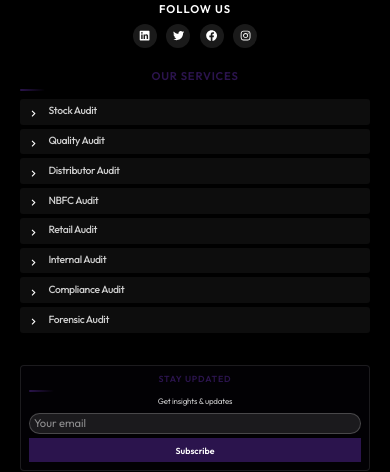
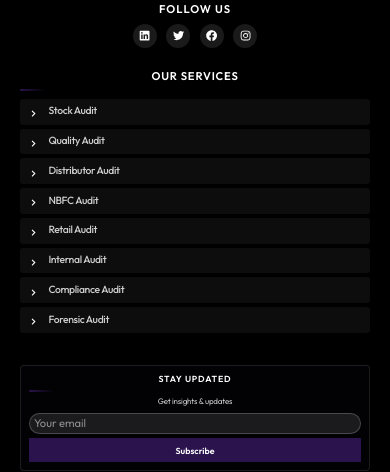
Before and after one commit to octaleadsprivatelimited-cloud/beyondaudit, a React (Create React App) app in the folder frontend/: page /news in a window 390 px wide. Shown: the part 2088-2560 px from the top of the page. Built offline with nearby package versions, Linux system fonts and the light colour scheme.

Commit message:
Change footer section titles to white in mobile view

```diff
--- a/frontend/src/components/Footer.css
+++ b/frontend/src/components/Footer.css
@@ -569,7 +569,7 @@
     font-size: 0.7rem;
     margin-bottom: 0.4rem;
     text-align: center;
-    color: #2b144d;
+    color: #ffffff;
     font-weight: 600;
   }
 
@@ -627,6 +627,7 @@
     text-align: center;
     margin-bottom: 0.2rem;
     font-size: 0.6rem;
+    color: #ffffff;
   }
 
   .newsletter-description {
@@ -766,6 +767,7 @@
   .footer-column-title {
     font-size: 0.7rem;
     margin-bottom: 0.5rem;
+    color: #ffffff;
   }
 
   .footer-links-list {
```
